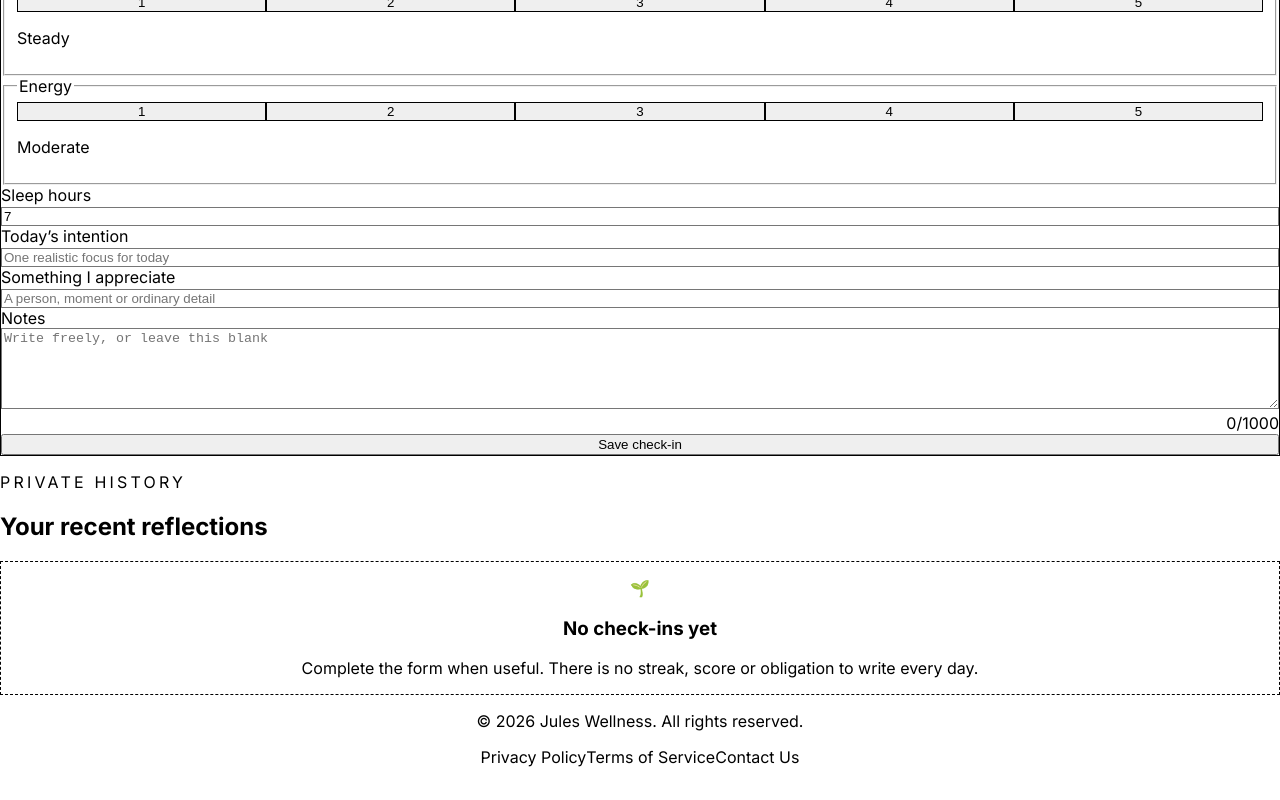
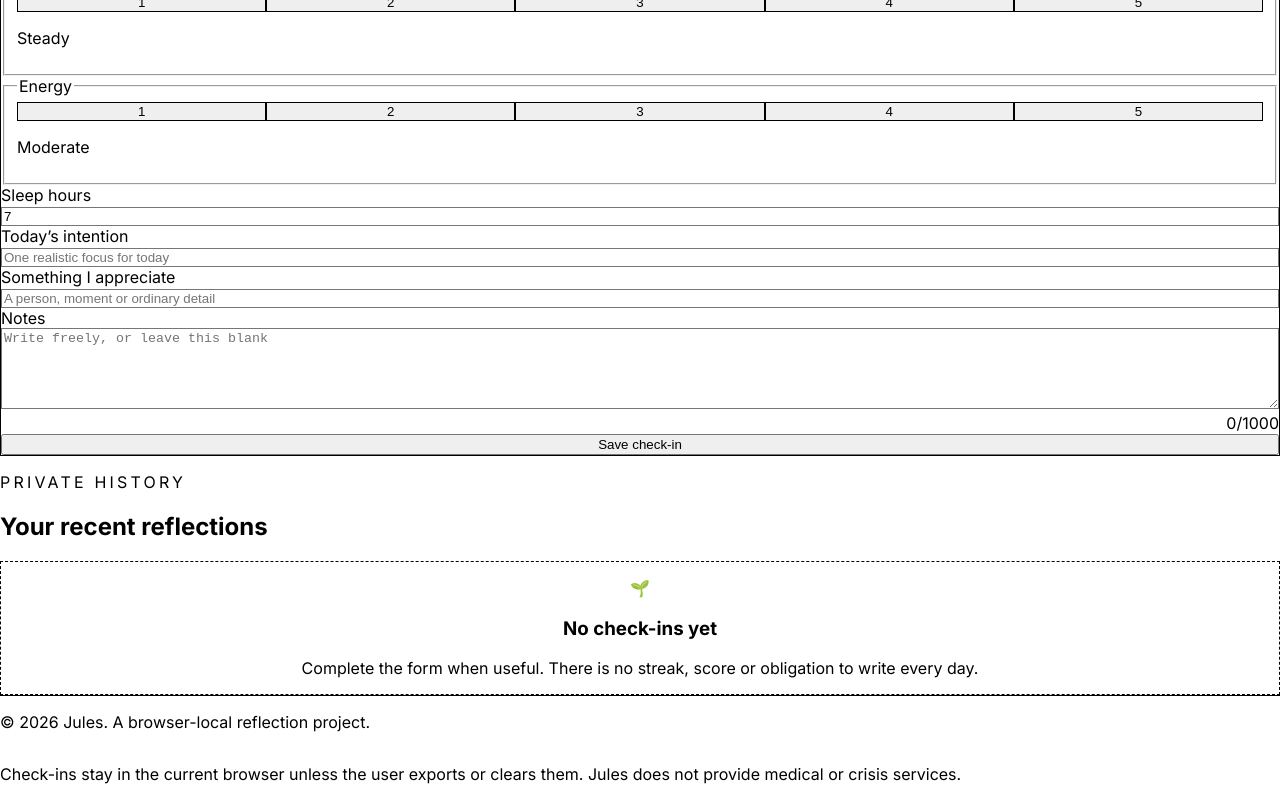
Before and after one commit to YasasPalliyaguruge/Jules, a Next.js app: page / in a window 1280 px wide. Shown: the part 739-1539 px from the top of the page. Before the commit the page ends 1506 px from the top, so only its background shows below. Built offline with nearby package versions, Linux system fonts and the light colour scheme.

Commit message:
Remove placeholder policy links

```diff
--- a/src/components/Footer.tsx
+++ b/src/components/Footer.tsx
@@ -1,13 +1,11 @@
 export default function Footer() {
   return (
-    <footer className="bg-gray-800 text-white py-8 px-6 text-center">
-      <div className="container mx-auto">
-        <p>&copy; {new Date().getFullYear()} Jules Wellness. All rights reserved.</p>
-        <div className="flex justify-center space-x-4 mt-4">
-          <a href="#" className="hover:underline">Privacy Policy</a>
-          <a href="#" className="hover:underline">Terms of Service</a>
-          <a href="#" className="hover:underline">Contact Us</a>
-        </div>
+    <footer className="border-t border-slate-200 bg-slate-950 px-6 py-10 text-slate-300">
+      <div className="mx-auto flex max-w-7xl flex-col gap-3 text-sm leading-6 md:flex-row md:items-center md:justify-between">
+        <p>&copy; {new Date().getFullYear()} Jules. A browser-local reflection project.</p>
+        <p className="max-w-2xl text-slate-400">
+          Check-ins stay in the current browser unless the user exports or clears them. Jules does not provide medical or crisis services.
+        </p>
       </div>
     </footer>
   );
```
